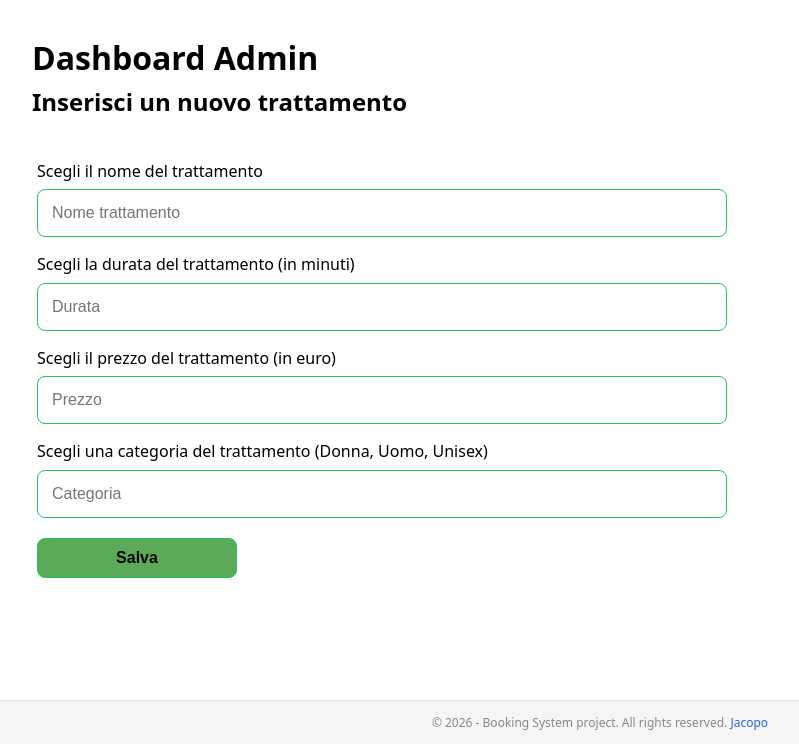
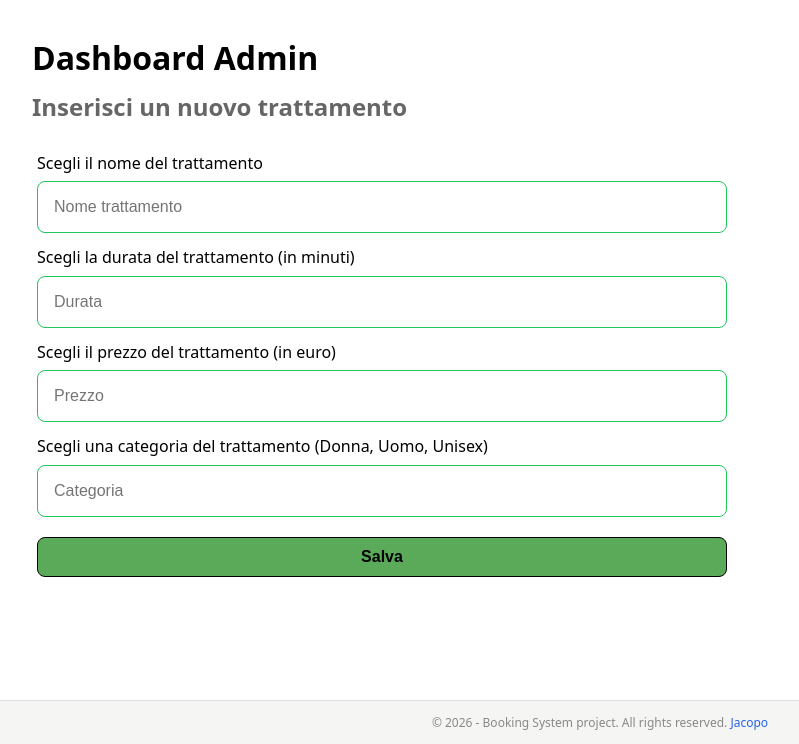
Before and after one commit to jacopo-nesti/booking-system, a Flask app: page /admin/treatments/create in a window 1280 px wide. Shown: the part 56-800 px from the top of the page, without its empty margins (40-839 px from the left). Run offline with Flask 3, Linux system fonts and the light colour scheme; the visitor is signed in with stand-in values (Sample User, id 1); parts of the project's set-up code (start-up, migrations or seed data) failed here and were passed over.

Commit message:
feat: minor improve to UI

```diff
--- a/app/static/css/admin.css
+++ b/app/static/css/admin.css
@@ -122,7 +122,6 @@
     transform: scale(0.98);
 }
 
-/* Variante per il tasto Resetta (Grigio) */
 .admin-dashboard-btn.btn-reset {
     background-color: #64748b;
     padding: 8px 25px;
@@ -256,7 +255,7 @@
     margin: 0;
 }
 
-/* ADMIN CREATE TREATMENT */
+/* ADMIN CREATE AND UPDATE TREATMENT */
 .title-create {
     display: flex;
     flex-direction: column;
@@ -264,8 +263,14 @@
     text-align: left;
 }
 
+.title-create h1 {
+  font-size: 2rem;
+  margin-bottom: 5px;
+}
+
 .title-create h2 {
-    margin-bottom: -20px;
+    color: #666;
+    margin-bottom: 0;
 }
 
 .create-treatment-container {
@@ -279,16 +284,19 @@
 }
 
 .create-treatment-container p {
-    margin-top: 25px;
     font-size: 1.0rem;
     margin-bottom: 5px;
-    margin-top: 15px;
+    margin-top: 12px;
+}
+
+.creat-treatment-card p:first-child {
+    margin-top: 0;
 }
 
 .create-treatment-container input {
     font-size: 1.0rem;
     background-color: white;
-    padding: 14px;
+    padding: 16px;
     border: 1px solid #22c55e;
     border-radius: 8px;
     color: black;
@@ -303,8 +311,8 @@
     font-weight: bold;
     background-color: #5aaa5a;
     padding: 10px;
-    width: 200px;
-    border: 1px solid #22c55e;
+    width: 100%;
+    border: 1px solid black;
     color: black;
     border-radius: 8px;
     cursor: pointer;
@@ -317,14 +325,6 @@
 }
 
 /* ADMIN EDIT AND DELETE TREATMENTS */
-.title-create {
-    display: flex;
-    flex-direction: column;
-    align-items: flex-start;
-    text-align: left;
-    margin-bottom: 30px;
-}
-
 .edit-or-delete-treatment-container {
     display: grid;
     grid-template-columns: repeat(auto-fill, minmax(190px, 1fr));
--- a/app/templates/create_treatment.html
+++ b/app/templates/create_treatment.html
@@ -13,7 +13,7 @@
 <div class="create-treatment-container">
     <form method="POST">
 
-        <div class="creat-treatment-card">
+        <div class="create-treatment-card">
             <p>Scegli il nome del trattamento</p>
             <input
                 type="text"
```
